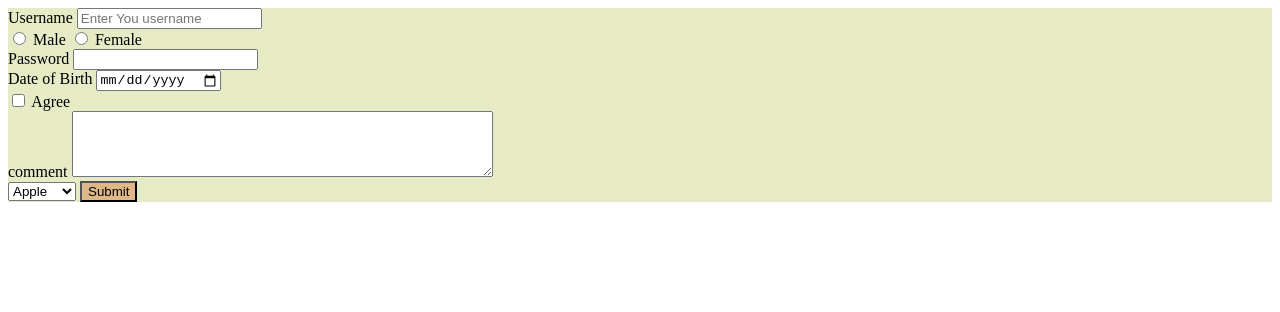
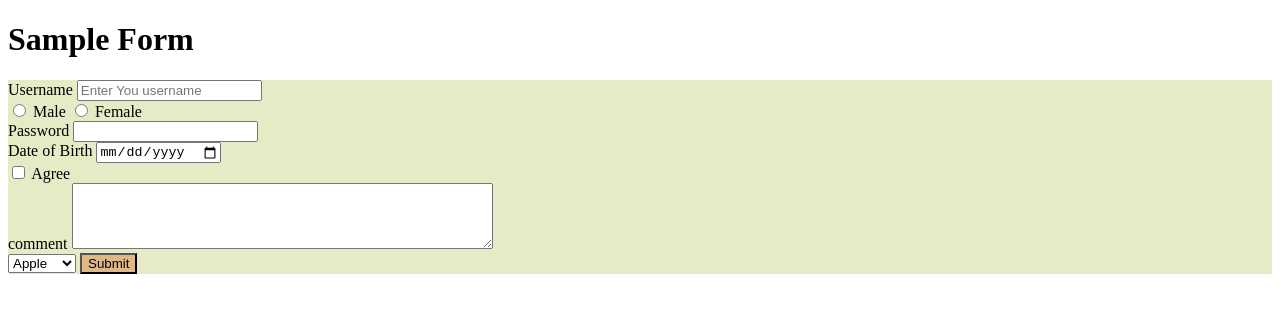
Before and after one commit to SanjeetKashyap/DevopsRepo, a plain HTML site: page index.html in a window 1280 px wide. Drawn offline with Linux system fonts and the light colour scheme.

Commit message:
added h2 tag --Sample Form in the index.html file

```diff
--- a/index.html
+++ b/index.html
@@ -6,6 +6,7 @@
     <title>Form</title>
 </head>
 <body>
+    <h1> Sample Form</h1>
     <form action="post" style="background-color: rgb(230, 235, 198);">
         <div>
             <label for="username">Username </label>
```
